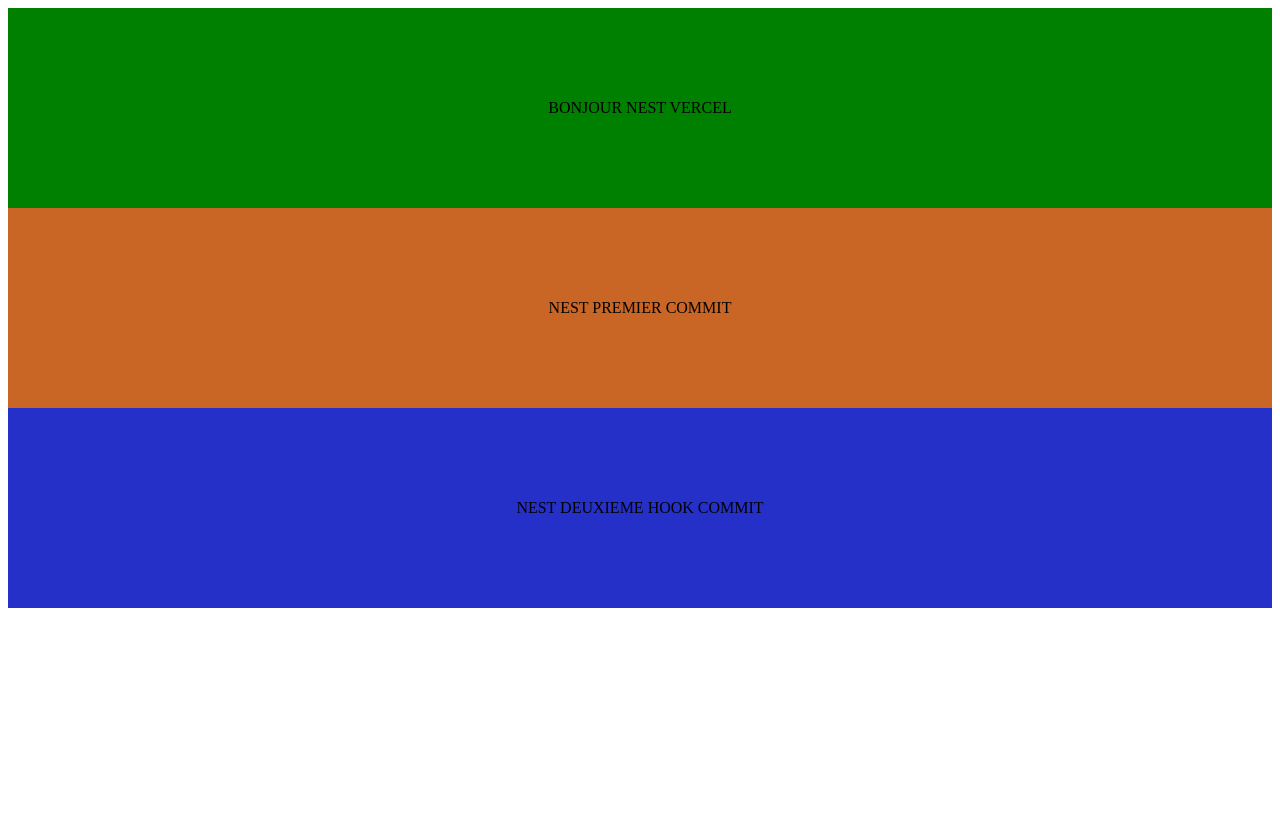
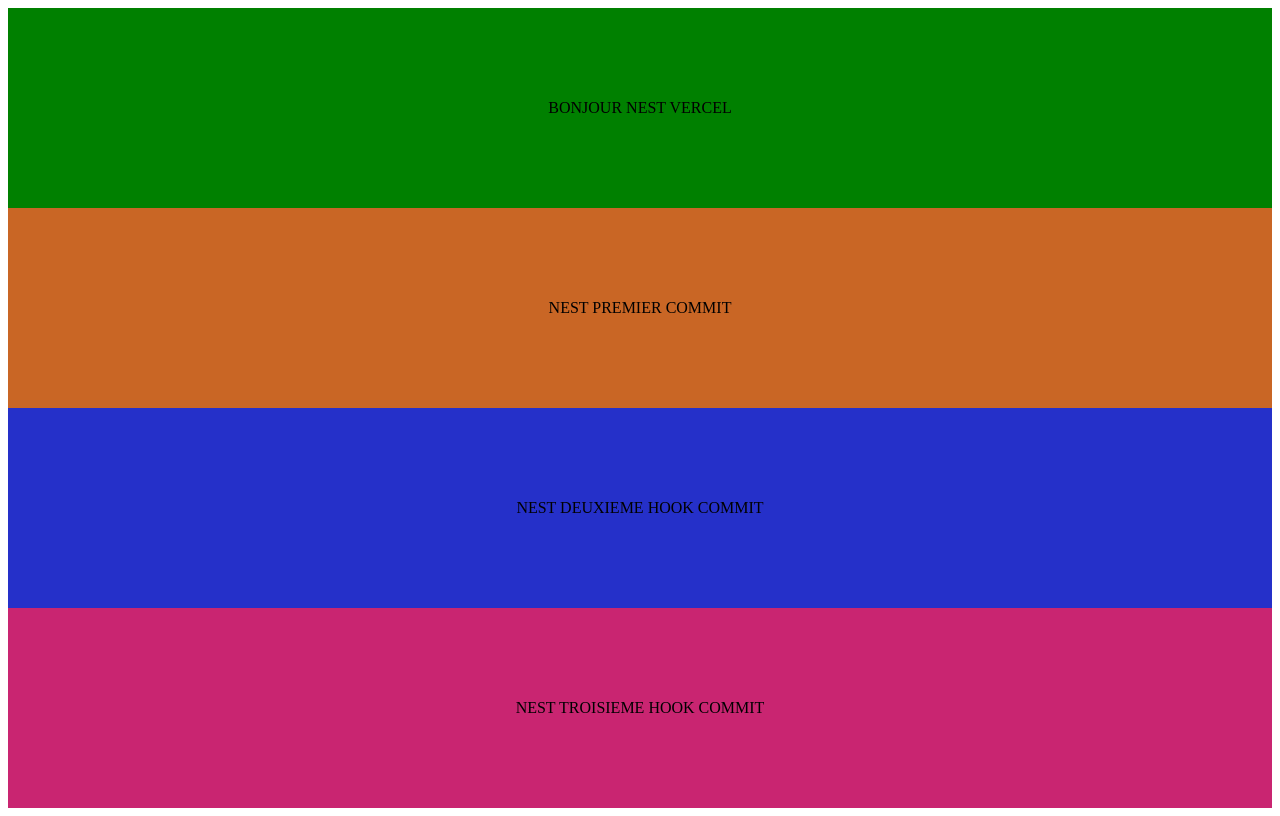
Before and after one commit to emos2020/nest-vercel-html, a website: page index.html in a window 1280 px wide. Drawn offline with Linux system fonts and the light colour scheme.

Commit message:
third commit

```diff
--- a/index.html
+++ b/index.html
@@ -20,6 +20,10 @@
             style="width: 100%;height:200px;background:rgb(37, 48, 201);display:flex;flex-direction:column;justify-content:center;align-items:center;">
             <p>NEST DEUXIEME HOOK COMMIT</p>
         </div>
+        <div
+            style="width: 100%;height:200px;background:rgb(201, 37, 113);display:flex;flex-direction:column;justify-content:center;align-items:center;">
+            <p>NEST TROISIEME HOOK COMMIT</p>
+        </div>
     </div>
 </body>
 </html>
```
Also changed, not shown: package.json (added, +11 -0 lines).
